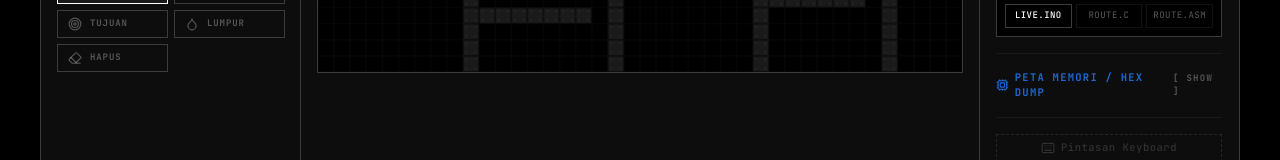
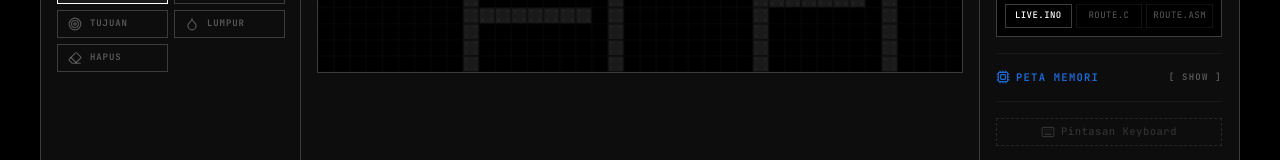
Before and after one commit to adnan-rabban/uas-arkom, a React (Vite) app: page / in a window 1280 px wide. Shown: the part 532-692 px from the top of the page. Built offline with nearby package versions, Linux system fonts and the light colour scheme.

Commit message:
fix: resolve memory map overflow, left panel native scrollbar, and serial replan sync (Bug 1, 2, 3)

```diff
--- a/src/App.tsx
+++ b/src/App.tsx
@@ -132,7 +132,7 @@ export default function App() {
           <div className="flex-1 min-h-0 flex gap-0 relative">
             {/* Left Panel */}
             <div
-              className={`transition-all duration-300 ease-in-out border-r border-[#3c3c3c] bg-[#0d0d0d] shrink-0 overflow-y-auto overflow-x-hidden ${
+              className={`transition-all duration-300 ease-in-out border-r border-[#3c3c3c] bg-[#0d0d0d] shrink-0 overflow-y-auto overflow-x-hidden scrollbar-none ${
                 leftOpen ? 'w-[260px] p-4' : 'w-0 p-0 border-r-0'
               }`}
             >
--- a/src/components/RightPanel.tsx
+++ b/src/components/RightPanel.tsx
@@ -257,6 +257,11 @@ void loop() {
             <span className="flex items-center gap-1.5">
               <Cpu className="w-3.5 h-3.5" />
               {t.memoryMapTitle}
+              {props.path.length > 127 && (
+                <span className="text-red-500 font-bold text-[9px] animate-pulse ml-2 normal-case tracking-normal">
+                  {props.lang === 'id' ? 'TERPOTONG (MAX 127)' : 'TRUNCATED (MAX 127)'}
+                </span>
+              )}
             </span>
             <span className="text-[9px] text-white/30 font-mono">{memoryOpen ? '[ HIDE ]' : '[ SHOW ]'}</span>
           </CollapsibleTrigger>
@@ -281,7 +286,7 @@ void loop() {
                 {(() => {
                   const mem = Array(256).fill(0);
                   if (props.path && props.path.length > 0) {
-                    mem[0] = Math.min(props.path.length, 255);
+                    mem[0] = Math.min(props.path.length, 127);
                     for (let i = 0; i < props.path.length; i++) {
                       if (1 + i * 2 + 1 < 256) {
                         mem[1 + i * 2] = props.path[i].row;
--- a/src/hooks/useSimulation.ts
+++ b/src/hooks/useSimulation.ts
@@ -236,6 +236,7 @@ export function useSimulation() {
 
   const replan = useCallback((grid: Grid, robotPos: Position, end: Position) => {
     const result = runAlgorithm(algorithm, grid, robotPos, end, diagonal);
+    lastSentIndexRef.current = -1;
     setVisitOrder(result.visitOrder);
     setPath(result.path);
     setComputeTime(result.time);
--- a/src/lib/constants.ts
+++ b/src/lib/constants.ts
@@ -135,7 +135,7 @@ export const translations: Record<Language, Translations> = {
     slamModeDesc: 'Robot menjelajahi labirin dalam kabut sensor. Peta hanya terungkap melalui LiDAR.',
     uploadImage: 'Unggah Peta Gambar',
     uploadImageDesc: 'Pilih berkas PNG/JPG untuk dijadikan labirin (Gelap = Dinding, Terang = Jalan).',
-    memoryMapTitle: 'Peta Memori / Hex Dump',
+    memoryMapTitle: 'Peta Memori',
     memoryMapDesc: 'Visualisasi penempatan koordinat rute pada SRAM/ROM Arduino.',
   },
   en: {
@@ -222,7 +222,7 @@ export const translations: Record<Language, Translations> = {
     slamModeDesc: 'Robot explores grid within sensor fog. Map reveals dynamically via LiDAR.',
     uploadImage: 'Upload Map Image',
     uploadImageDesc: 'Select PNG/JPG image to generate grid (Dark = Wall, Light = Empty).',
-    memoryMapTitle: 'Memory Map / Hex Dump',
+    memoryMapTitle: 'Memory Map',
     memoryMapDesc: 'Visualizes route coordinates allocation in SRAM/ROM address space.',
   },
 };
```
